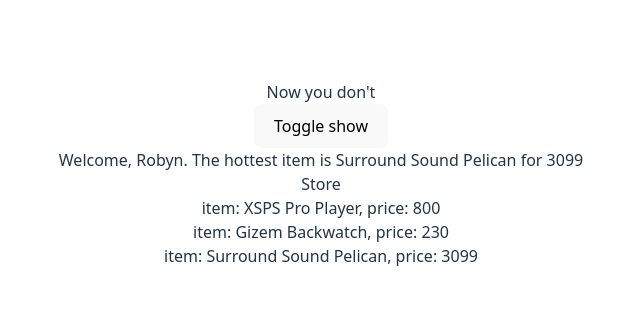
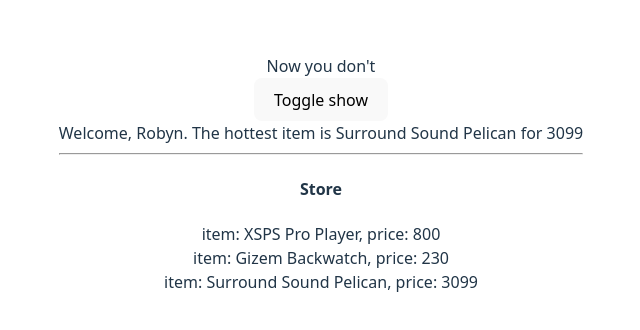
Before and after one commit to yoni5357/TechTroop-Week-4, a React (Vite) app in the folder State/: page / in a window 1280 px wide. Shown: the part 226-556 px from the top of the page, without its empty margins (319-959 px from the left). Built offline with nearby package versions, Linux system fonts and the light colour scheme.

Commit message:
more minor changes

```diff
--- a/State/src/comonents/Home.jsx
+++ b/State/src/comonents/Home.jsx
@@ -4,7 +4,7 @@ function Home({store}){
     let items = store.map((item, index) => <Item key={index} item={item.item} price={item.price}/>)
     return (
         <>
-        Store
+        <h4>Store</h4>
         {items}
         </>
     )
--- a/State/src/comonents/Landing.jsx
+++ b/State/src/comonents/Landing.jsx
@@ -1,7 +1,9 @@
 
 function Landing({name, hottest, price}){
     return(
-        <div>Welcome, {name}. The hottest item is {hottest} for {price} </div>
+        <div>Welcome, {name}. The hottest item is {hottest} for {price}
+        <hr></hr>
+         </div>
     )
 }
 
```
